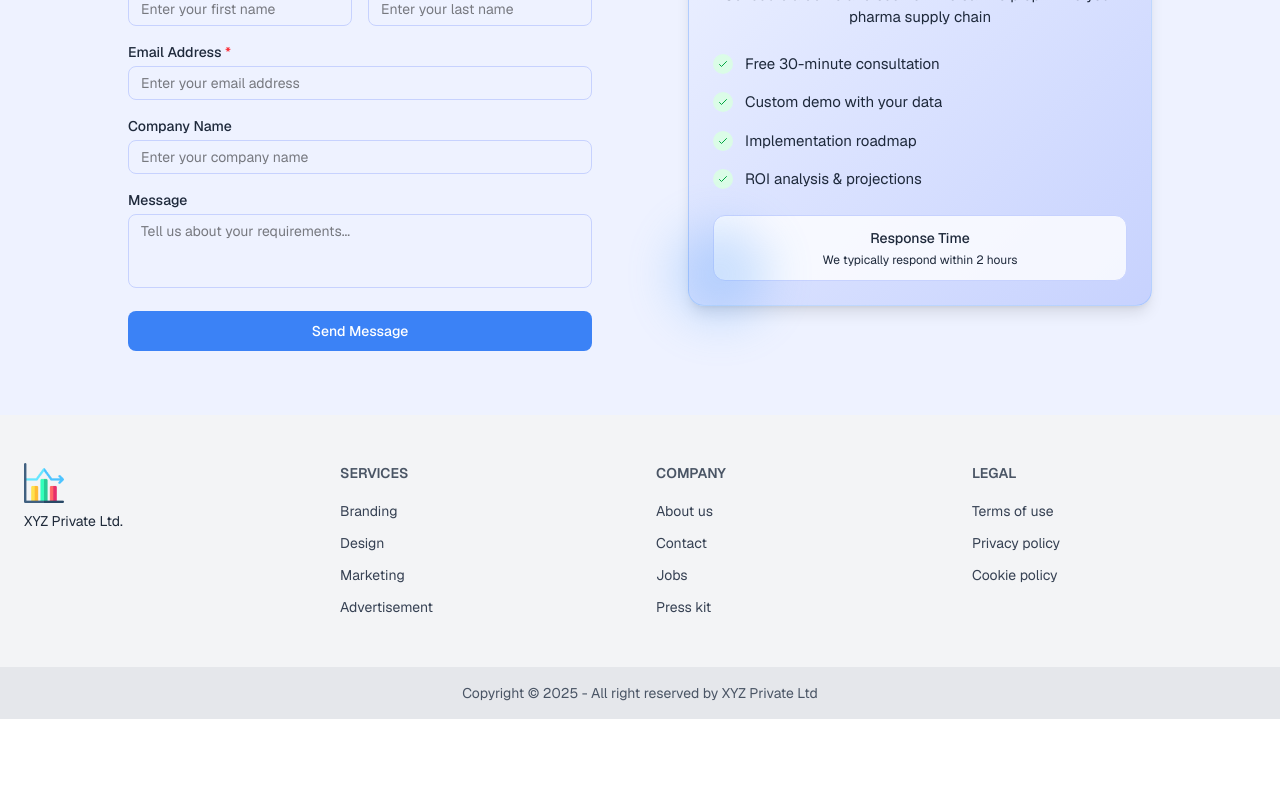
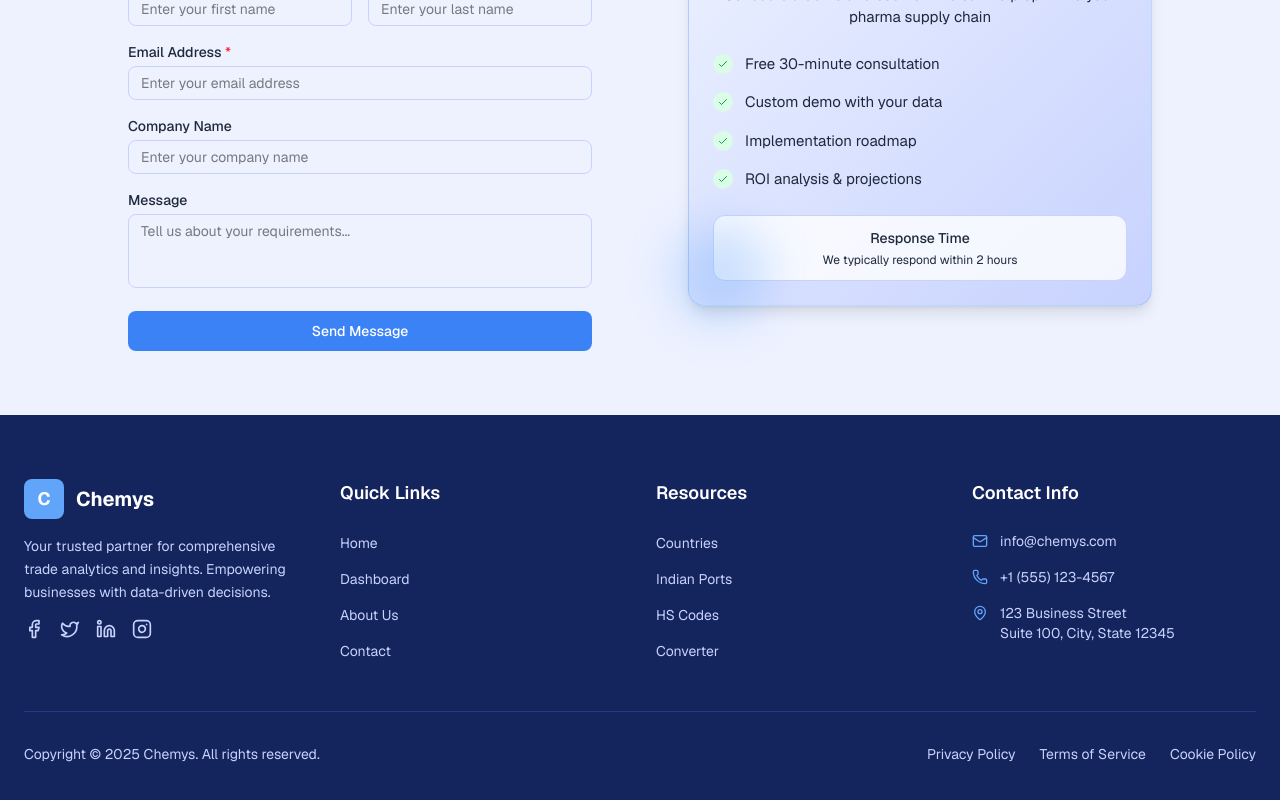
Before and after one commit to suraj-naithani/pharma, a React (Vite) app: page / in a window 1280 px wide. Shown: the part 1701-2501 px from the top of the page. Before the commit the page ends 2420 px from the top, so only its background shows below. Built offline with nearby package versions, Linux system fonts and the light colour scheme; no server answers.

Commit message:
fix table data

```diff
--- a/src/components/Footer.tsx
+++ b/src/components/Footer.tsx
@@ -1,90 +1,137 @@
 import { Link } from "react-router-dom";
+import { Mail, Phone, MapPin, Facebook, Twitter, Linkedin, Instagram } from "lucide-react";
 
 export default function Footer() {
     return (
-        <footer className="w-full bg-gray-100 text-gray-700">
-            <div className="container mx-auto px-6 py-12 grid grid-cols-1 md:grid-cols-4 gap-8">
-                <div className="flex flex-col items-start">
-                    <img src="/average.png" alt="Company Logo" className="mb-2" width={40} height={40} />
-                    <p className="text-sm text-gray-800">XYZ Private Ltd.</p>
+        <footer className="w-full bg-[#14245C] text-white">
+            <div className="container mx-auto px-6 py-16">
+                {/* Main Footer Content */}
+                <div className="grid grid-cols-1 md:grid-cols-2 lg:grid-cols-4 gap-8 mb-12">
+                    {/* Company Info */}
+                    <div className="flex flex-col items-start space-y-4">
+                        <div className="flex items-center space-x-3">
+                            <div className="w-10 h-10 bg-[#60A5FA] rounded-lg flex items-center justify-center">
+                                <span className="text-white font-bold text-lg">C</span>
+                            </div>
+                            <h2 className="text-xl font-bold text-white">Chemys</h2>
+                        </div>
+                        <p className="text-[#C7D2FE] text-sm leading-relaxed max-w-xs">
+                            Your trusted partner for comprehensive trade analytics and insights.
+                            Empowering businesses with data-driven decisions.
+                        </p>
+                        <div className="flex space-x-4">
+                            <a href="#" className="text-[#C7D2FE] hover:text-[#60A5FA] transition-colors duration-200">
+                                <Facebook className="h-5 w-5" />
+                            </a>
+                            <a href="#" className="text-[#C7D2FE] hover:text-[#60A5FA] transition-colors duration-200">
+                                <Twitter className="h-5 w-5" />
+                            </a>
+                            <a href="#" className="text-[#C7D2FE] hover:text-[#60A5FA] transition-colors duration-200">
+                                <Linkedin className="h-5 w-5" />
+                            </a>
+                            <a href="#" className="text-[#C7D2FE] hover:text-[#60A5FA] transition-colors duration-200">
+                                <Instagram className="h-5 w-5" />
+                            </a>
+                        </div>
                     </div>
 
+                    {/* Quick Links */}
                     <div className="flex flex-col">
-                    <h3 className="text-sm font-semibold uppercase text-gray-600 mb-4">SERVICES</h3>
-                    <ul className="space-y-2">
+                        <h3 className="text-lg font-semibold text-white mb-6">Quick Links</h3>
+                        <ul className="space-y-3">
                             <li>
-                            <Link to="#" className="text-gray-700 hover:text-gray-900 text-sm">
-                                Branding
+                                <Link to="/" className="text-[#C7D2FE] hover:text-[#60A5FA] text-sm transition-colors duration-200">
+                                    Home
                                 </Link>
                             </li>
                             <li>
-                            <Link to="#" className="text-gray-700 hover:text-gray-900 text-sm">
-                                Design
+                                <Link to="/dashboard" className="text-[#C7D2FE] hover:text-[#60A5FA] text-sm transition-colors duration-200">
+                                    Dashboard
                                 </Link>
                             </li>
                             <li>
-                            <Link to="#" className="text-gray-700 hover:text-gray-900 text-sm">
-                                Marketing
+                                <Link to="/about" className="text-[#C7D2FE] hover:text-[#60A5FA] text-sm transition-colors duration-200">
+                                    About Us
                                 </Link>
                             </li>
                             <li>
-                            <Link to="#" className="text-gray-700 hover:text-gray-900 text-sm">
-                                Advertisement
+                                <Link to="/contact" className="text-[#C7D2FE] hover:text-[#60A5FA] text-sm transition-colors duration-200">
+                                    Contact
                                 </Link>
                             </li>
                         </ul>
                     </div>
 
+                    {/* Resources */}
                     <div className="flex flex-col">
-                    <h3 className="text-sm font-semibold uppercase text-gray-600 mb-4">COMPANY</h3>
-                    <ul className="space-y-2">
+                        <h3 className="text-lg font-semibold text-white mb-6">Resources</h3>
+                        <ul className="space-y-3">
                             <li>
-                            <Link to="#" className="text-gray-700 hover:text-gray-900 text-sm">
-                                About us
+                                <Link to="/countries" className="text-[#C7D2FE] hover:text-[#60A5FA] text-sm transition-colors duration-200">
+                                    Countries
                                 </Link>
                             </li>
                             <li>
-                            <Link to="#" className="text-gray-700 hover:text-gray-900 text-sm">
-                                Contact
+                                <Link to="/indian-ports" className="text-[#C7D2FE] hover:text-[#60A5FA] text-sm transition-colors duration-200">
+                                    Indian Ports
                                 </Link>
                             </li>
                             <li>
-                            <Link to="#" className="text-gray-700 hover:text-gray-900 text-sm">
-                                Jobs
+                                <Link to="#" className="text-[#C7D2FE] hover:text-[#60A5FA] text-sm transition-colors duration-200">
+                                    HS Codes
                                 </Link>
                             </li>
                             <li>
-                            <Link to="#" className="text-gray-700 hover:text-gray-900 text-sm">
-                                Press kit
+                                <Link to="#" className="text-[#C7D2FE] hover:text-[#60A5FA] text-sm transition-colors duration-200">
+                                    Converter
                                 </Link>
                             </li>
                         </ul>
                     </div>
 
+                    {/* Contact Info */}
                     <div className="flex flex-col">
-                    <h3 className="text-sm font-semibold uppercase text-gray-600 mb-4">LEGAL</h3>
-                    <ul className="space-y-2">
-                        <li>
-                            <Link to="#" className="text-gray-700 hover:text-gray-900 text-sm">
-                                Terms of use
-                            </Link>
-                        </li>
-                        <li>
-                            <Link to="#" className="text-gray-700 hover:text-gray-900 text-sm">
-                                Privacy policy
-                            </Link>
-                        </li>
-                        <li>
-                            <Link to="#" className="text-gray-700 hover:text-gray-900 text-sm">
-                                Cookie policy
-                            </Link>
-                        </li>
-                    </ul>
+                        <h3 className="text-lg font-semibold text-white mb-6">Contact Info</h3>
+                        <div className="space-y-4">
+                            <div className="flex items-center space-x-3">
+                                <Mail className="h-4 w-4 text-[#60A5FA]" />
+                                <span className="text-[#C7D2FE] text-sm">info@chemys.com</span>
+                            </div>
+                            <div className="flex items-center space-x-3">
+                                <Phone className="h-4 w-4 text-[#60A5FA]" />
+                                <span className="text-[#C7D2FE] text-sm">+1 (555) 123-4567</span>
+                            </div>
+                            <div className="flex items-start space-x-3">
+                                <MapPin className="h-4 w-4 text-[#60A5FA] mt-0.5" />
+                                <span className="text-[#C7D2FE] text-sm">
+                                    123 Business Street<br />
+                                    Suite 100, City, State 12345
+                                </span>
+                            </div>
+                        </div>
                     </div>
                 </div>
 
-            <div className="w-full bg-gray-200 py-4 text-center text-sm text-gray-600">
-                <p>Copyright © {new Date().getFullYear()} - All right reserved by XYZ Private Ltd</p>
+                {/* Divider */}
+                <div className="border-t border-[#1E3A8A] mb-8"></div>
+
+                {/* Bottom Section */}
+                <div className="flex flex-col md:flex-row justify-between items-center space-y-4 md:space-y-0">
+                    <div className="text-[#C7D2FE] text-sm">
+                        <p>Copyright © {new Date().getFullYear()} Chemys. All rights reserved.</p>
+                    </div>
+                    <div className="flex space-x-6">
+                        <Link to="#" className="text-[#C7D2FE] hover:text-[#60A5FA] text-sm transition-colors duration-200">
+                            Privacy Policy
+                        </Link>
+                        <Link to="#" className="text-[#C7D2FE] hover:text-[#60A5FA] text-sm transition-colors duration-200">
+                            Terms of Service
+                        </Link>
+                        <Link to="#" className="text-[#C7D2FE] hover:text-[#60A5FA] text-sm transition-colors duration-200">
+                            Cookie Policy
+                        </Link>
+                    </div>
+                </div>
             </div>
         </footer>
     )
--- a/src/components/Navbar.tsx
+++ b/src/components/Navbar.tsx
@@ -184,7 +184,7 @@ const Navbar = () => {
                                     </div>
                                     <div className="flex space-x-4 w-full justify-center">
                                         <Button className="bg-[#3B82F6] text-white hover:bg-[#60A5FA] text-sm px-3 py-1.5 transition-colors duration-200" asChild>
-                                            <Link to="#">Admin</Link>
+                                            <Link to="/admin-dashboard">Admin</Link>
                                         </Button>
                                         {user ? (
                                             <Button
--- a/src/components/PortsTable.tsx
+++ b/src/components/PortsTable.tsx
@@ -105,7 +105,7 @@ export default function PortsTable() {
             id: "portName",
             header: "Port Name",
             cell: ({ value, density }) => (
-                <div className={cn("font-medium text-slate-800", density === "comfortable" ? "whitespace-normal" : "")}>
+                <div className={cn("font-medium text-[#1E293B]", density === "comfortable" ? "whitespace-normal" : "")}>
                     {value}
                 </div>
             ),
@@ -116,7 +116,7 @@ export default function PortsTable() {
             id: "portCode",
             header: "Port Code",
             cell: ({ value }) => (
-                <Badge variant="outline" className="font-mono text-xs bg-slate-100 text-slate-700 border-slate-200">
+                <Badge variant="outline" className="font-mono text-xs bg-[#EEF2FF] text-[#1E293B] border-[#C7D2FE]">
                     {value}
                 </Badge>
             ),
@@ -137,7 +137,7 @@ export default function PortsTable() {
         {
             id: "indianState",
             header: "Indian State",
-            cell: ({ value }) => <div className="font-medium text-slate-800">{value}</div>,
+            cell: ({ value }) => <div className="font-medium text-[#1E293B]">{value}</div>,
             enableSorting: true,
             enableHiding: true,
         },
--- a/src/components/ShipmentTable.tsx
+++ b/src/components/ShipmentTable.tsx
@@ -123,7 +123,7 @@ export default function ShipmentDTable() {
         {
             id: "shippingBillDate",
             header: "S.Bill_Date",
-            cell: ({ value }) => <div className="font-medium text-slate-800">{value}</div>,
+            cell: ({ value }) => <div className="font-medium text-[#1E293B]">{value}</div>,
             enableSorting: true,
             enableHiding: true,
         },
@@ -131,7 +131,7 @@ export default function ShipmentDTable() {
             id: "H_S_Code",
             header: "HS Code",
             cell: ({ value }) => (
-                <Badge variant="outline" className="font-mono text-xs bg-slate-100 text-slate-700 border-slate-200">
+                <Badge variant="outline" className="font-mono text-xs bg-[#EEF2FF] text-[#1E293B] border-[#C7D2FE]">
                     {value}
                 </Badge>
             ),
@@ -141,7 +141,7 @@ export default function ShipmentDTable() {
         {
             id: "productName",
             header: "Product",
-            cell: ({ value }) => <div className="font-medium text-slate-800">{value}</div>,
+            cell: ({ value }) => <div className="font-medium text-[#1E293B]">{value}</div>,
             enableSorting: true,
             enableHiding: true,
         },
@@ -166,7 +166,7 @@ export default function ShipmentDTable() {
         {
             id: "quantityUnit",
             header: "Quantity Unit",
-            cell: ({ value }) => <div className="text-slate-600">{value}</div>,
+            cell: ({ value }) => <div className="text-[#1E293B]">{value}</div>,
             enableSorting: true,
             enableHiding: true,
         },
@@ -185,7 +185,7 @@ export default function ShipmentDTable() {
         {
             id: "currency",
             header: "Currency",
-            cell: ({ value }) => <div className="font-medium text-slate-800">{value}</div>,
+            cell: ({ value }) => <div className="font-medium text-[#1E293B]">{value}</div>,
             enableSorting: true,
             enableHiding: true,
         },
@@ -216,7 +216,7 @@ export default function ShipmentDTable() {
         {
             id: "buyerCountry",
             header: "Foreign Country",
-            cell: ({ value }) => <div className="font-medium text-slate-800">{value}</div>,
+            cell: ({ value }) => <div className="font-medium text-[#1E293B]">{value}</div>,
             enableSorting: true,
             enableHiding: true,
         },
--- a/src/pages/countries.tsx
+++ b/src/pages/countries.tsx
@@ -2,7 +2,7 @@ import CountryTable from '@/components/CountryTable'
 
 const Countries = () => {
     return (
-        <div className='min-h-screen max-h-screen flex flex-col items-center p-4'>
+        <div className='min-h-screen flex flex-col items-center p-4'>
             <CountryTable />
         </div>
     )
--- a/src/pages/indianPorts.tsx
+++ b/src/pages/indianPorts.tsx
@@ -2,7 +2,7 @@ import PortsTable from '@/components/PortsTable'
 
 const IndianPorts = () => {
     return (
-        <div className='min-h-screen max-h-screen flex flex-col items-center p-4'>
+        <div className='min-h-screen flex flex-col items-center p-4'>
             <PortsTable />
         </div>
     )
```
Lines whose indentation alone changed are shown as unchanged.
